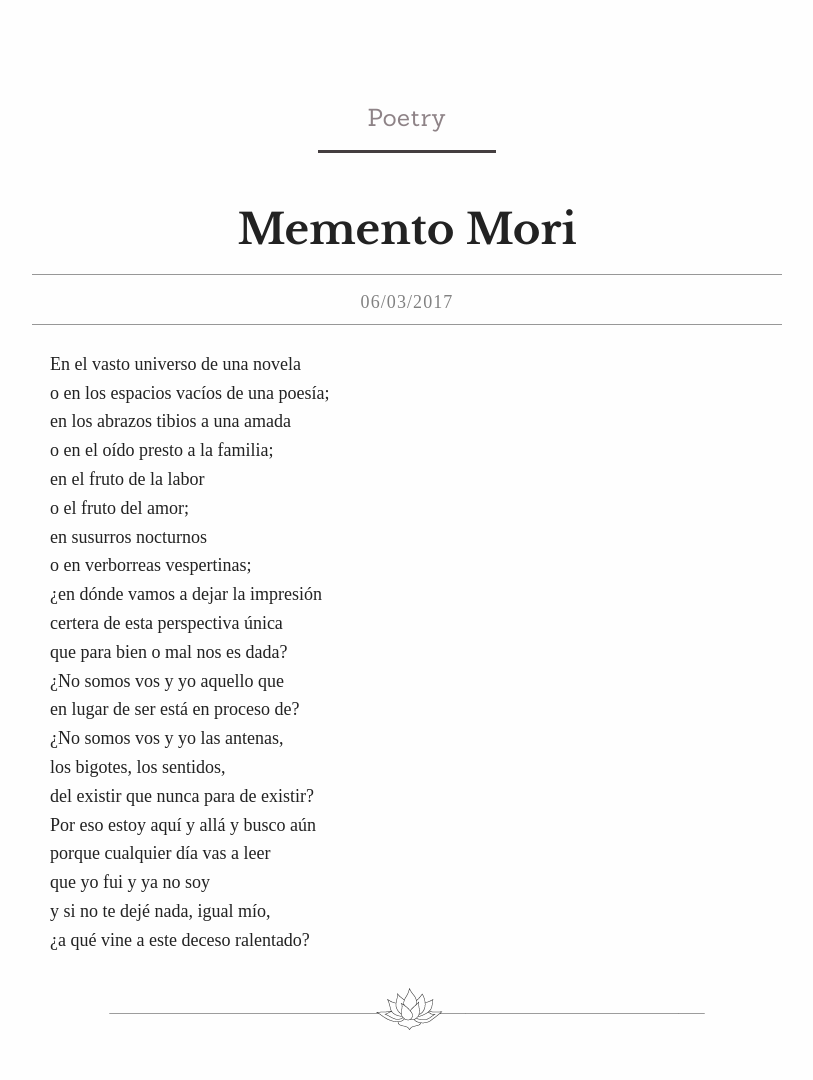
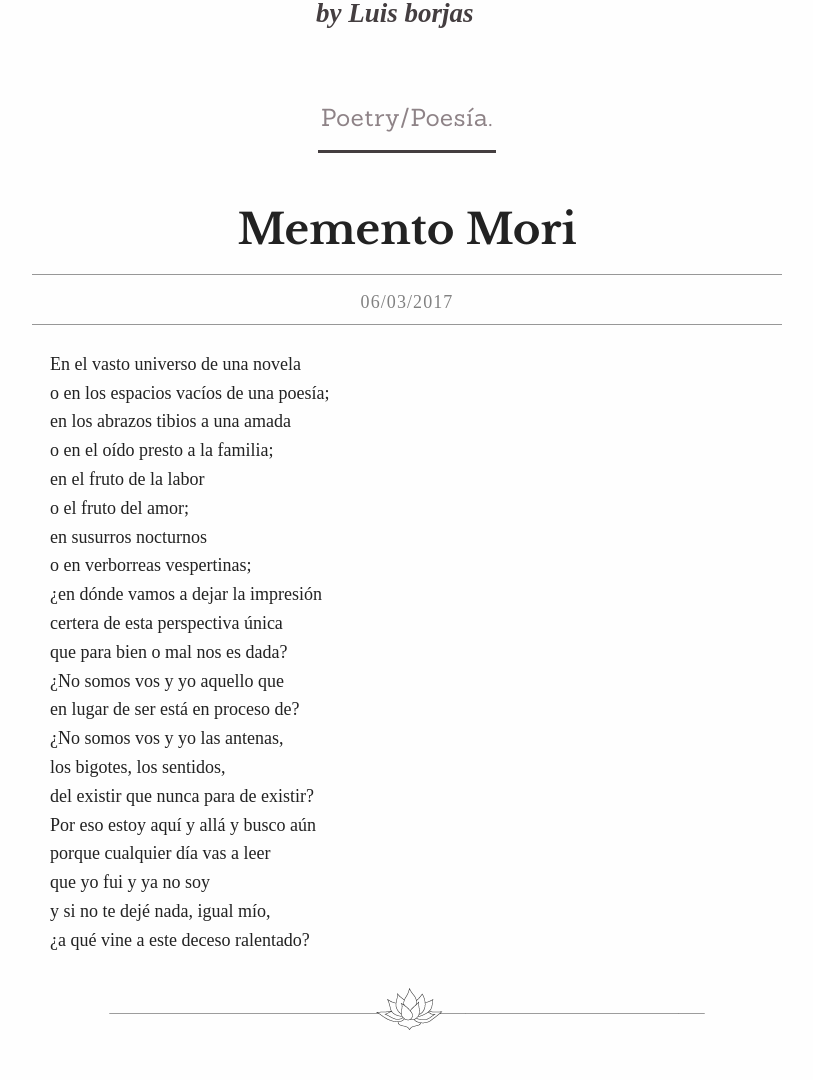
Before and after one commit to lfborjas/home, a Jekyll site: the page built from index.html, in a window 1280 px wide. Shown: the whole page, without its empty margins (233-1046 px from the left). Built offline with Jekyll 4.4.1, drawn with Linux system fonts in a browser that asks for light colours; the list of posts is cut into pages by our own code.

Commit message:
some more changes

```diff
--- a/_config.yml
+++ b/_config.yml
@@ -1,4 +1,4 @@
-title: Poetry
+title: Poetry/Poesía.
 author: Luis borjas
 author_link: https://lfborjas.com
 author_description: Spanglish poems
--- a/_includes/header.html
+++ b/_includes/header.html
@@ -1,5 +1,6 @@
 <header role="banner">
     <a href="/" id="banner" title="{{ site.title }}">
         <h1>{{ site.title }}</h1>
+        <h2><em>by {{site.author}}</em></h2>
     </a>
 </header>
```
